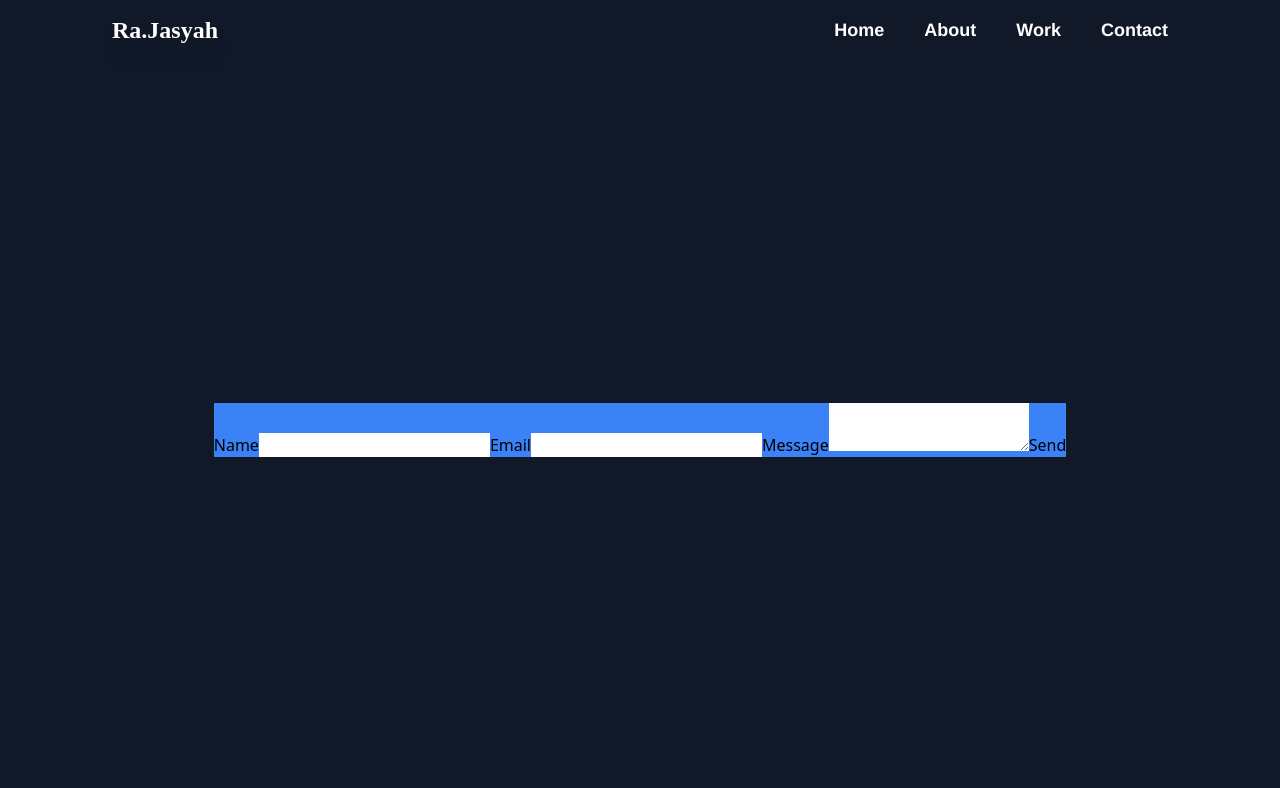
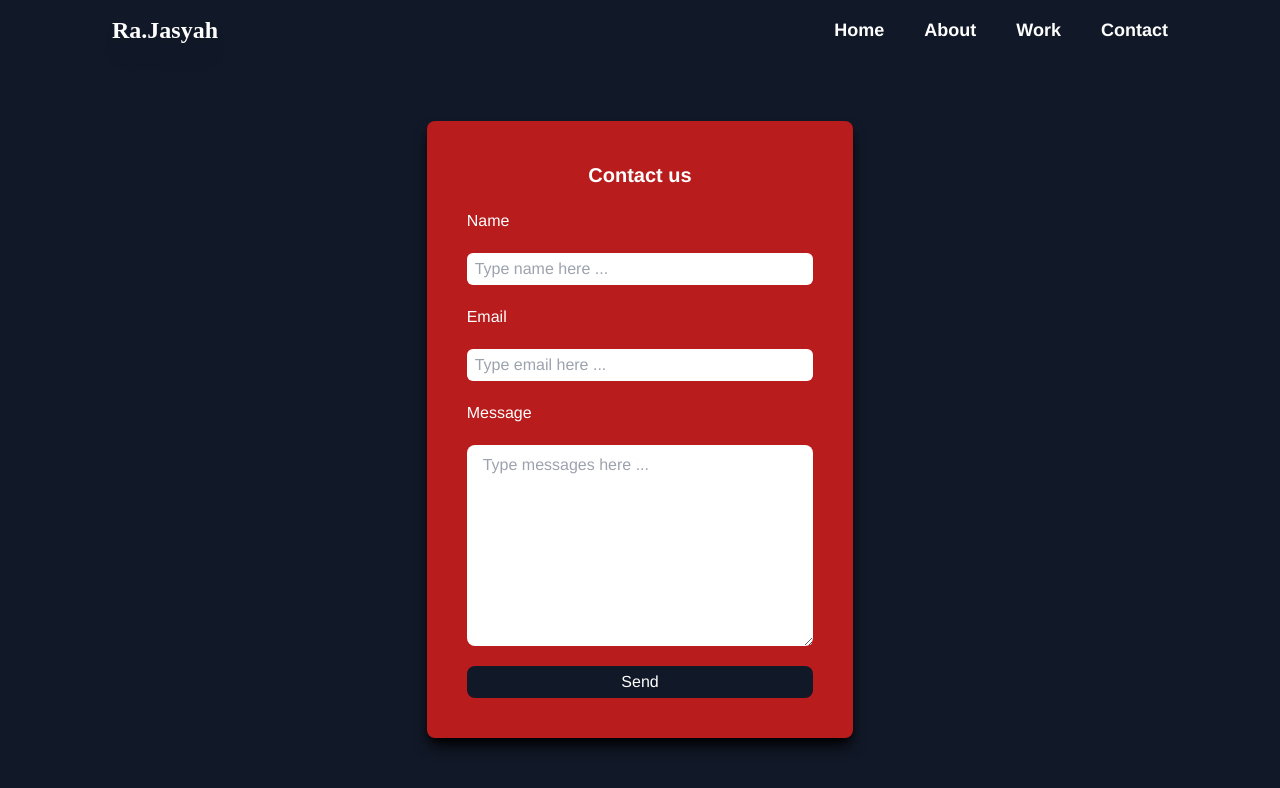
Before and after one commit to rajasyah/personal-port, a React (Create React App) app: page /contact in a window 1280 px wide. Shown: the top 788 px of the page. Built offline with nearby package versions, Linux system fonts and the light colour scheme.

Commit message:
complete contact page

```diff
--- a/src/pages/Contact.js
+++ b/src/pages/Contact.js
@@ -21,6 +21,8 @@ const Contact = () => {
           Swal.fire({
             title: "Message Sent Successfully",
             icon: "success",
+            showConfirmButton: false,
+            timer: 2000,
           });
         },
         (error) => {
@@ -35,14 +37,37 @@ const Contact = () => {
   };
   return (
     <div className="container-page">
-      <form ref={form} onSubmit={sendEmail} className="bg-blue-500">
+      <form
+        ref={form}
+        onSubmit={sendEmail}
+        className="flex flex-col gap-5 w-2/6 h-5/6 p-10 bg-red-700 text-white font-body rounded-lg shadow-black shadow-lg"
+      >
+        <h1 className="text-xl text-center font-bold">Contact us</h1>
         <label>Name</label>
-        <input type="text" name="user_name" />
+        <input
+          type="text"
+          name="user_name"
+          placeholder="Type name here ..."
+          className="text-gray-800 px-2 py-1 rounded-md focus:outline-none"
+        />
         <label>Email</label>
-        <input type="email" name="user_email" />
+        <input
+          type="email"
+          name="user_email"
+          placeholder="Type email here ..."
+          className="text-gray-800 px-2 py-1 rounded-md focus:outline-none"
+        />
         <label>Message</label>
-        <textarea name="message" />
-        <input type="submit" value="Send" />
+        <textarea
+          name="message"
+          placeholder="Type messages here ..."
+          className="h-full rounded-lg py-2 px-4 text-gray-800 focus:outline-none"
+        />
+        <input
+          type="submit"
+          value="Send"
+          className="bg-gray-900 rounded-lg py-1"
+        />
       </form>
     </div>
   );
```
